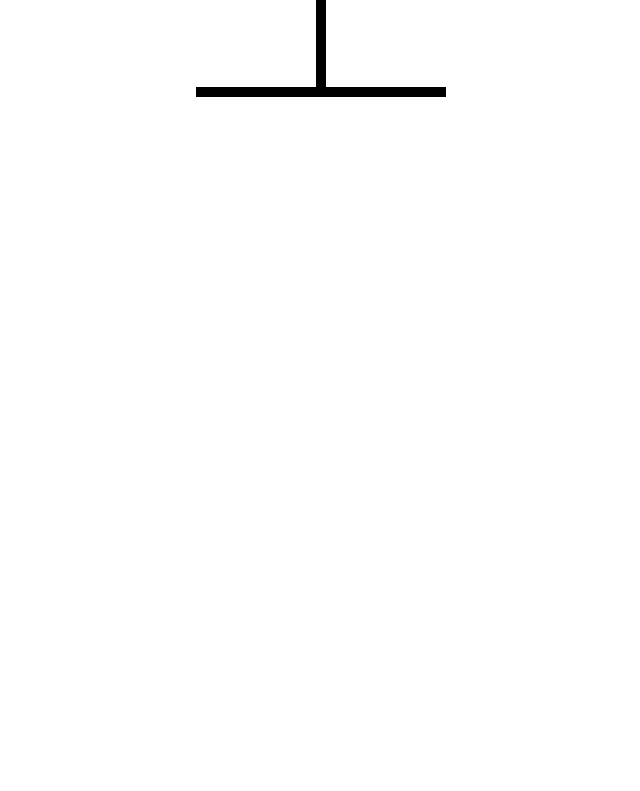
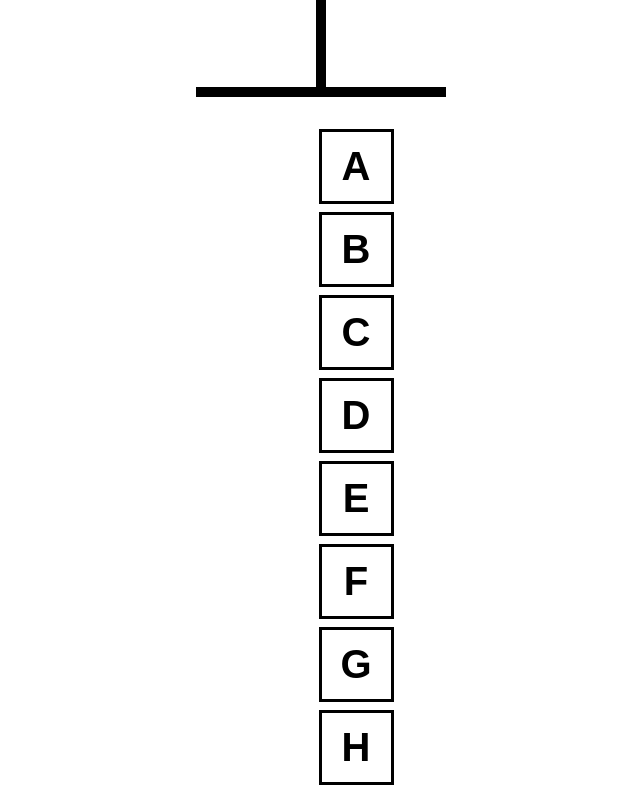
Before and after one commit to Carlosaac23/Hang-man, a React app: page / in a window 1280 px wide. Shown: the part 400-1191 px from the top of the page, without its empty margins (284-924 px from the left). Before the commit the page ends 800 px from the top, so only its background shows below. Built offline with nearby package versions, Linux system fonts and the light colour scheme; the HTML template or start-up script is replaced by a standard one.

Commit message:
feat: set the Keyboard component

```diff
--- a/src/components/Keyboard.tsx
+++ b/src/components/Keyboard.tsx
@@ -1 +1,51 @@
-export function Keyboard() {}
+import styles from "../Keyboard.module.css";
+
+const KEYS = [
+  "a",
+  "b",
+  "c",
+  "d",
+  "e",
+  "f",
+  "g",
+  "h",
+  "i",
+  "j",
+  "k",
+  "l",
+  "m",
+  "n",
+  "ñ",
+  "o",
+  "p",
+  "q",
+  "r",
+  "s",
+  "t",
+  "u",
+  "v",
+  "w",
+  "x",
+  "y",
+  "z",
+];
+
+export function Keyboard() {
+  return (
+    <div
+      style={{
+        display: "grid",
+        gridTemplateColumns: "repeat(auto-fit, minmax(75px, 1fr))",
+        gap: ".5rem",
+      }}
+    >
+      {KEYS.map((key) => {
+        return (
+          <button disabled className={`${styles.btn}`} key={key}>
+            {key}
+          </button>
+        );
+      })}
+    </div>
+  );
+}
```
